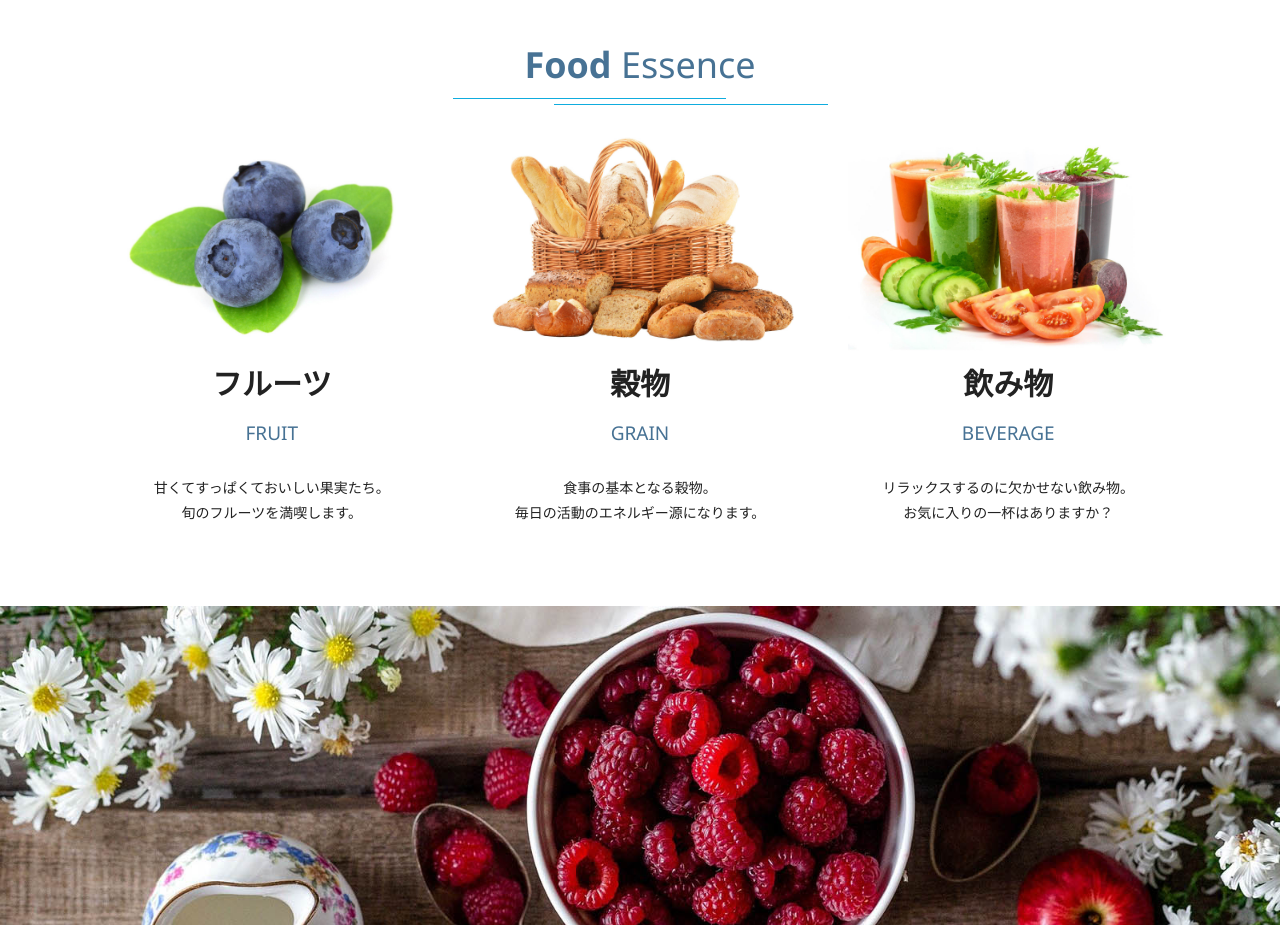
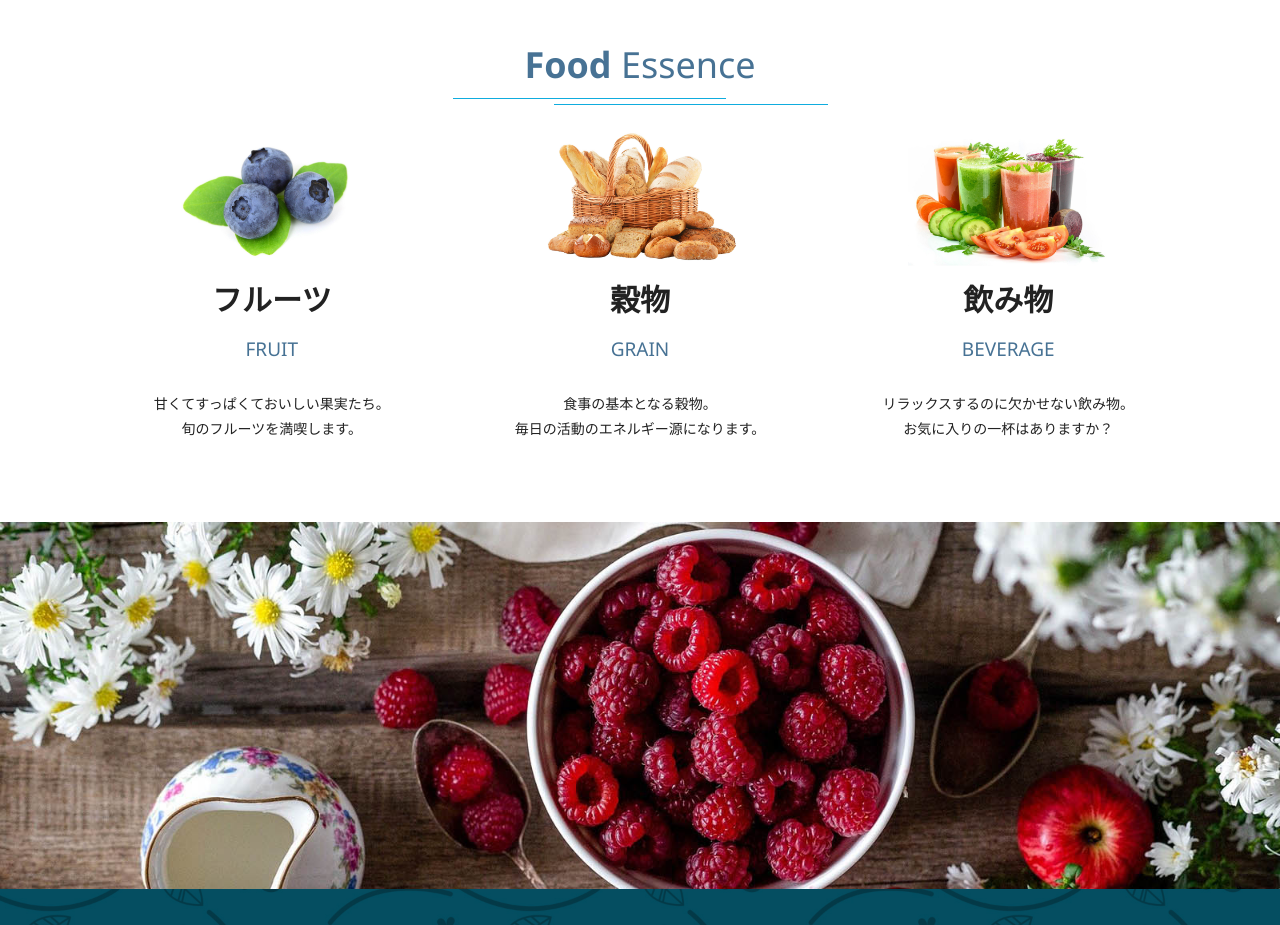
Before and after one commit to motoyak/gatsby-essentials, a Gatsby site: page / in a window 1280 px wide. Shown: the part 840-1765 px from the top of the page. Built offline with nearby package versions, Linux system fonts and the light colour scheme; Gatsby itself is replaced by a stand-in of ours.

Commit message:
improve fied size

```diff
--- a/src/pages/index.js
+++ b/src/pages/index.js
@@ -56,7 +56,7 @@ const Component=({data})=>(
         <div className="details">
           <div className="detail">
             <figure>
-              <Img fluid={data.fruit.childImageSharp.fluid} alt="" />
+              <Img fixed={data.fruit.childImageSharp.fixed} alt="" />
             </figure>
             <h3>フルーツ</h3>
             <p>FRUIT</p>
@@ -64,7 +64,7 @@ const Component=({data})=>(
           </div>
           <div className="detail">
             <figure>
-              <Img fluid={data.grain.childImageSharp.fluid} alt="" />
+              <Img fixed={data.grain.childImageSharp.fixed} alt="" />
             </figure>
             <h3>穀物</h3>
             <p>GRAIN</p>
@@ -72,7 +72,7 @@ const Component=({data})=>(
           </div>
           <div className="detail">
             <figure>
-              <Img fluid={data.beverage.childImageSharp.fluid} alt="" />
+              <Img fixed={data.beverage.childImageSharp.fixed} alt="" />
             </figure>
             <h3>飲み物</h3>
             <p>BEVERAGE</p>
@@ -150,22 +150,22 @@ export const query = graphql`
     }
     fruit: file(relativePath: {eq: "fruit.jpg"}) {
       childImageSharp {
-        fluid(maxWidth: 320) {
-          ...GatsbyImageSharpFluid_withWebp
+        fixed(width: 200) {
+          ...GatsbyImageSharpFixed_withWebp
         }
       }
     }
     grain: file(relativePath: {eq: "grain.jpg"}) {
       childImageSharp {
-        fluid(maxWidth: 320) {
-          ...GatsbyImageSharpFluid_withWebp
+        fixed(width: 200) {
+          ...GatsbyImageSharpFixed_withWebp
         }
       }
     }
     beverage: file(relativePath: {eq: "beverage.jpg"}) {
       childImageSharp {
-        fluid(maxWidth: 320) {
-          ...GatsbyImageSharpFluid_withWebp
+        fixed(width: 200) {
+          ...GatsbyImageSharpFixed_withWebp
         }
       }
     }
```
